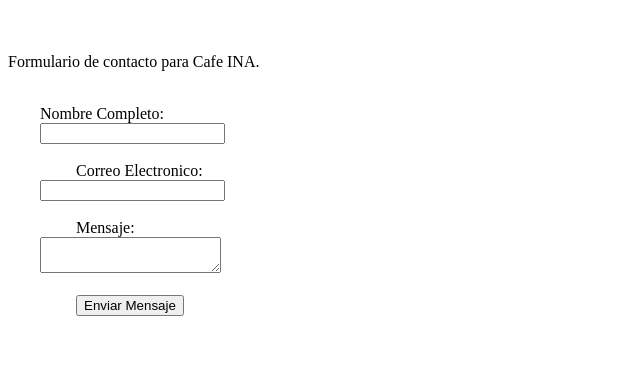
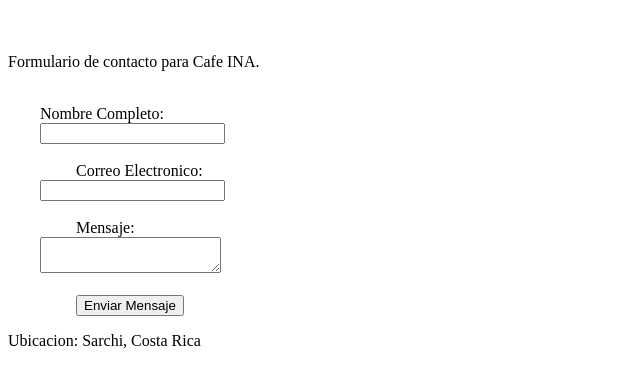
Before and after one commit to GreivinCubero1721/CafeINA, a plain HTML site: page contacto.html in a window 1280 px wide. Shown: the part 123-510 px from the top of the page, without its empty margins (0-640 px from the left). Drawn offline with Linux system fonts and the light colour scheme.

Commit message:
Agregar ubicación

```diff
--- a/contacto.html
+++ b/contacto.html
@@ -54,7 +54,7 @@
         <button type="submit">Enviar Mensaje</button>
 
     </form>
-
+<p>Ubicacion: Sarchi, Costa Rica</p>
 </body>
 
 </html>
```
